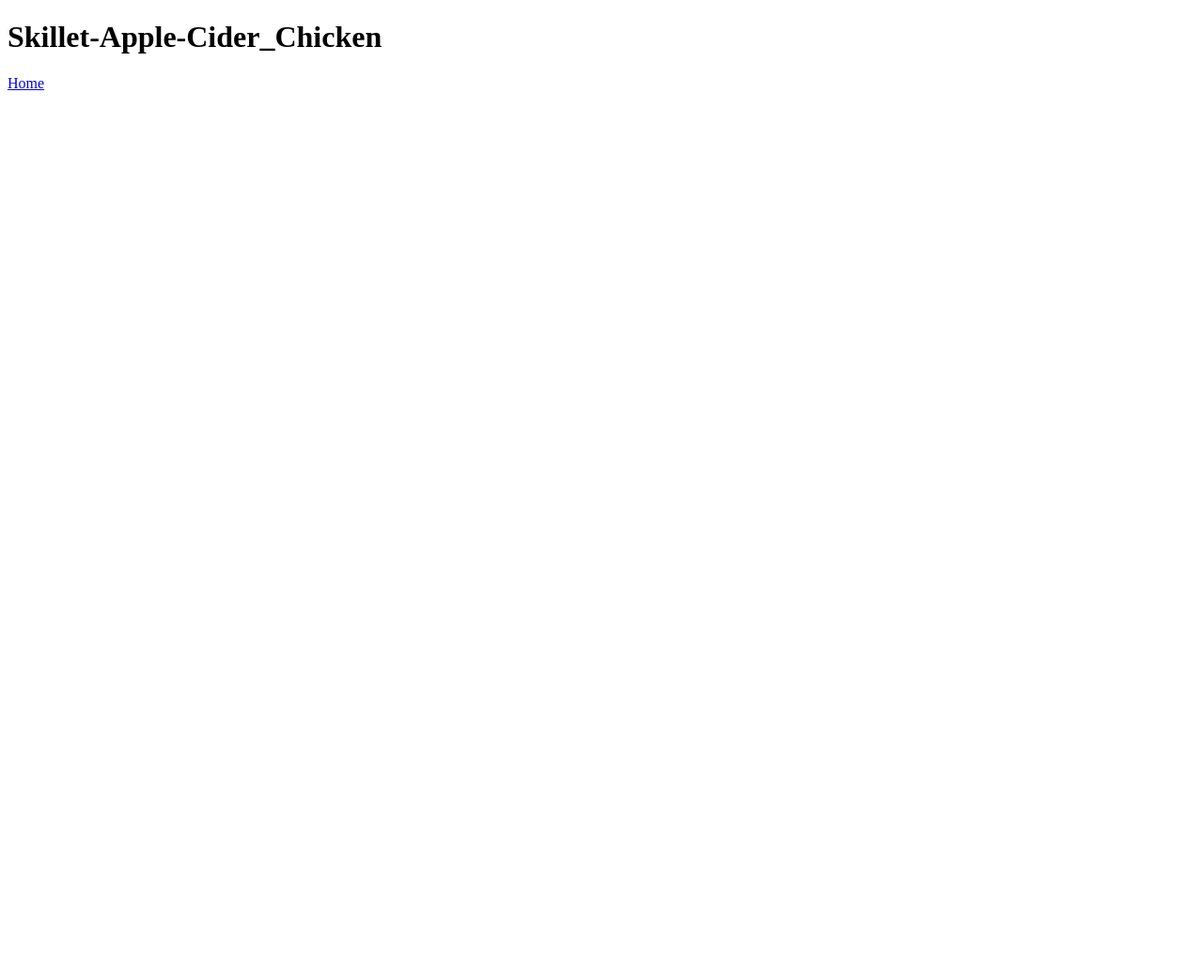
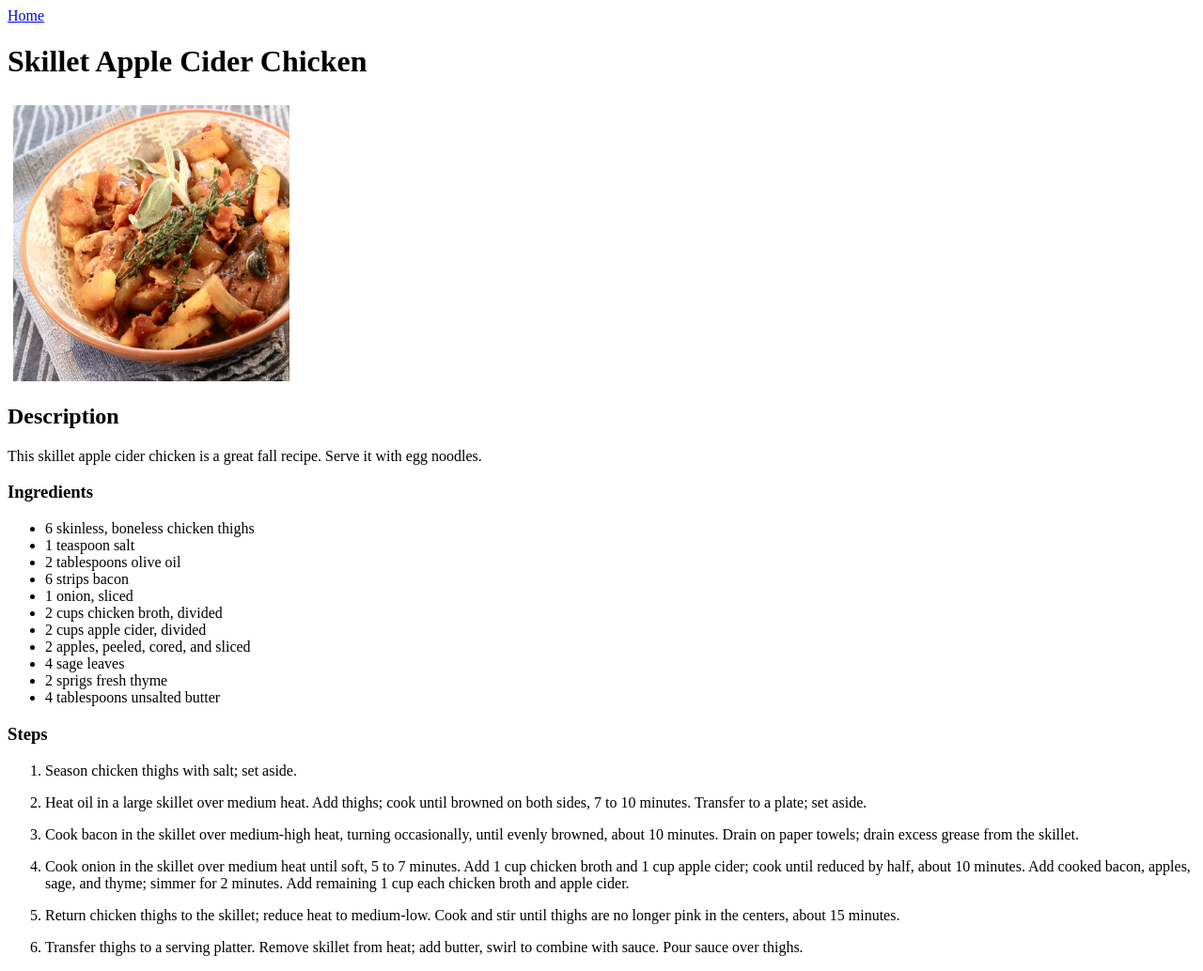
Before and after one commit to roy562/odiin-recipes, a plain HTML site: page recipes/skillet-chicken.html in a window 1280 px wide. Shown: the whole page at 94% size. Before the commit the page ends 800 px from the top, so only its background shows below. Drawn offline with Linux system fonts and the light colour scheme.

Commit message:
Finish all the recipes in standard format

```diff
--- a/recipes/skillet-chicken.html
+++ b/recipes/skillet-chicken.html
@@ -3,10 +3,36 @@
 <head>
     <meta charset="UTF-8">
     <meta name="viewport" content="width=device-width, initial-scale=1.0">
-    <title>Document</title>
+    <title>Skillet Apple Cider Chicken Recipe</title>
 </head>
 <body>
-    <h1>Skillet-Apple-Cider_Chicken</h1>
     <a href="../index.html">Home</a>
+    <h1>Skillet Apple Cider Chicken</h1>
+    <img src="skillet-chicken.png" alt="Skillet Apple Cider Chicken Image" width="300" height="300">
+    <h2>Description</h2>
+    <p>This skillet apple cider chicken is a great fall recipe. Serve it with egg noodles.</p>
+    <h3>Ingredients</h3>
+     <ul>
+        <li>6 skinless, boneless chicken thighs</li>
+        <li>1 teaspoon salt</li>
+        <li>2 tablespoons olive oil</li>
+        <li>6 strips bacon</li>
+        <li>1 onion, sliced</li>
+        <li>2 cups chicken broth, divided</li>
+        <li>2 cups apple cider, divided</li>
+        <li>2 apples, peeled, cored, and sliced</li>
+        <li>4 sage leaves</li>
+        <li>2 sprigs fresh thyme</li>
+        <li>4 tablespoons unsalted butter</li>
+    </ul>
+    <h3>Steps</h3>
+    <ol>
+        <li><p>Season chicken thighs with salt; set aside.</p></li>
+        <li><p>Heat oil in a large skillet over medium heat. Add thighs; cook until browned on both sides, 7 to 10 minutes. Transfer to a plate; set aside.</p></li>
+        <li><p>Cook bacon in the skillet over medium-high heat, turning occasionally, until evenly browned, about 10 minutes. Drain on paper towels; drain excess grease from the skillet.</p></li>
+        <li><p>Cook onion in the skillet over medium heat until soft, 5 to 7 minutes. Add 1 cup chicken broth and 1 cup apple cider; cook until reduced by half, about 10 minutes. Add cooked bacon, apples, sage, and thyme; simmer for 2 minutes. Add remaining 1 cup each chicken broth and apple cider.</p></li>
+        <li><p>Return chicken thighs to the skillet; reduce heat to medium-low. Cook and stir until thighs are no longer pink in the centers, about 15 minutes.</p></li>
+        <li><p>Transfer thighs to a serving platter. Remove skillet from heat; add butter, swirl to combine with sauce. Pour sauce over thighs.</p></li>
+    </ol>
 </body>
 </html>
```
Also changed, not shown: recipes/butternut-squash-soup.html (+23 -2 lines), recipes/french-mushroom-stew.html (+1 -1 lines), recipes/buttersquash-soup.jpg (added), recipes/skillet-chicken.png (added).
